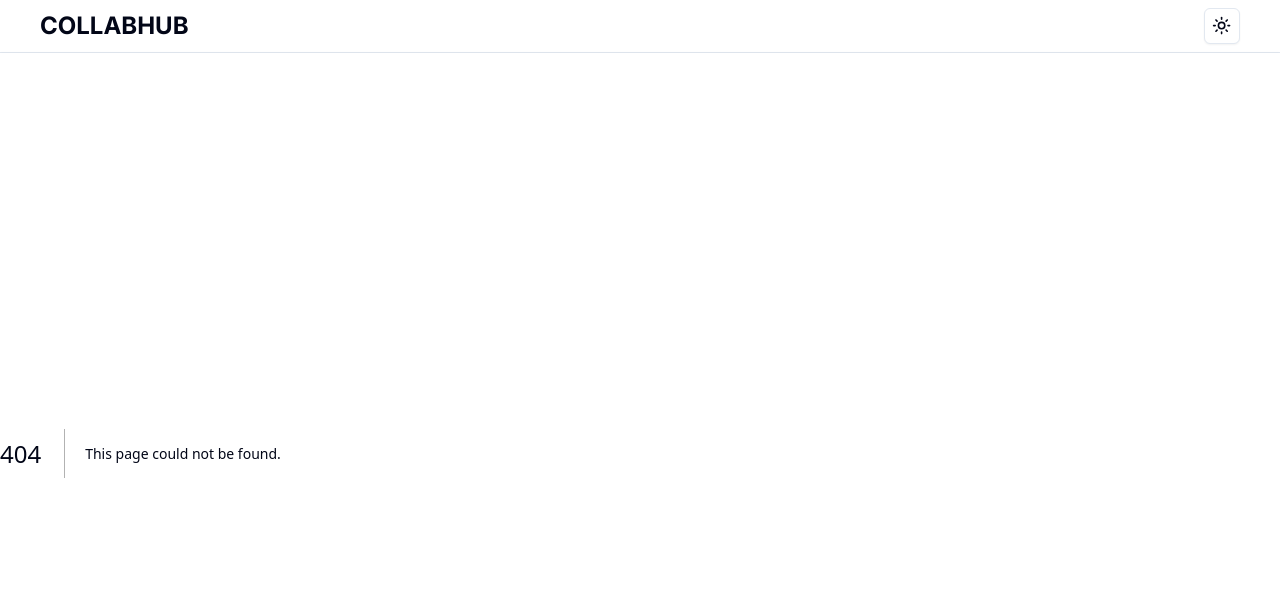
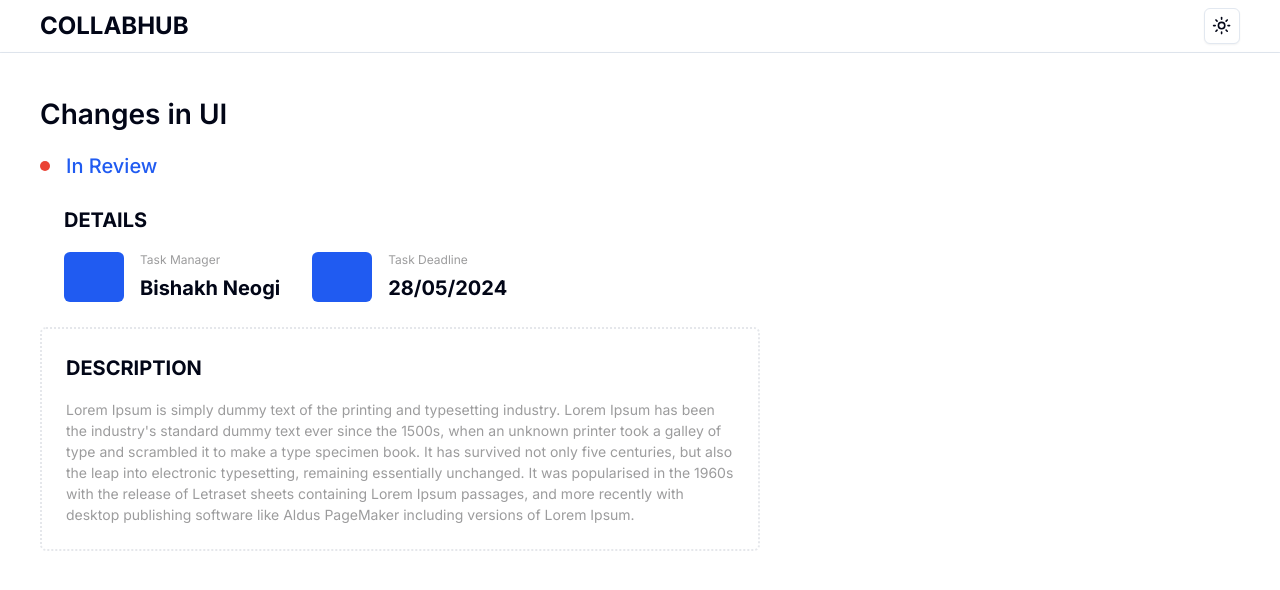
Before and after one commit to collab-hub12/Frontend, a Next.js app: page /orgs/1/teams/1/task_details in a window 1280 px wide. Before the commit this address had no page. Shown: the top 590 px of the page. Built offline with nearby package versions, Linux system fonts and the light colour scheme.

Commit message:
feat: :sparkles: added task Detail page

```diff
--- /dev/null
+++ b/src/app/orgs/[org_id]/teams/[team_name]/task_details/page.tsx
@@ -0,0 +1,52 @@
+export default async function TaskDetails() {
+  return (
+    <div className='flex flex-col p-10 w-full gap-6'>
+      {/* Task Title */}
+      <div className='flex flex-col gap-4'>
+        <div className='font-semibold text-[28px]'>Changes in UI</div>
+        <div className='flex gap-4 items-center '>
+          <div className='bg-[#EA4335] rounded-full w-[10px] h-[10px]'></div>
+          <div className='text-[#205BF1] font-medium text-[20px]'>
+            In Review
+          </div>
+        </div>
+      </div>
+      <div className='flex flex-col gap-4 px-6'>
+        <h1 className='font-bold text-[20px]'>DETAILS</h1>
+        <div className='flex gap-8'>
+          <div className='flex gap-4 items-center'>
+            <div className='h-[50px] w-[60px] bg-[#205BF1] rounded-md'></div>
+            <div className='flex flex-col gap-1'>
+              <p className='text-[12px] text-[#9C9C9D]'>Task Manager</p>
+              {/* Name of the task assigner */}
+              <p className='text-[20px] font-bold'>Bishakh Neogi</p>
+            </div>
+          </div>
+          <div className='flex gap-4 items-center'>
+            <div className='h-[50px] w-[60px] bg-[#205BF1] rounded-md'></div>
+            <div className='flex flex-col gap-1'>
+              <p className='text-[12px] text-[#9C9C9D]'>Task Deadline</p>
+              {/* Deadline of the task */}
+              <p className='text-[20px] font-bold'>28/05/2024</p>
+            </div>
+          </div>
+        </div>
+      </div>
+      <div className='rounded-md border-dotted dark:border-slate-800 border-2 p-6 w-[60%] gap-4 flex flex-col'>
+        <h1 className='font-bold text-[20px]'>DESCRIPTION</h1>
+        {/* Description of the task */}
+        <h1 className='text-[14px] text-grey'>
+          Lorem Ipsum is simply dummy text of the printing and typesetting
+          industry. Lorem Ipsum has been the industry's standard dummy text ever
+          since the 1500s, when an unknown printer took a galley of type and
+          scrambled it to make a type specimen book. It has survived not only
+          five centuries, but also the leap into electronic typesetting,
+          remaining essentially unchanged. It was popularised in the 1960s with
+          the release of Letraset sheets containing Lorem Ipsum passages, and
+          more recently with desktop publishing software like Aldus PageMaker
+          including versions of Lorem Ipsum.
+        </h1>
+      </div>
+    </div>
+  );
+}
```
